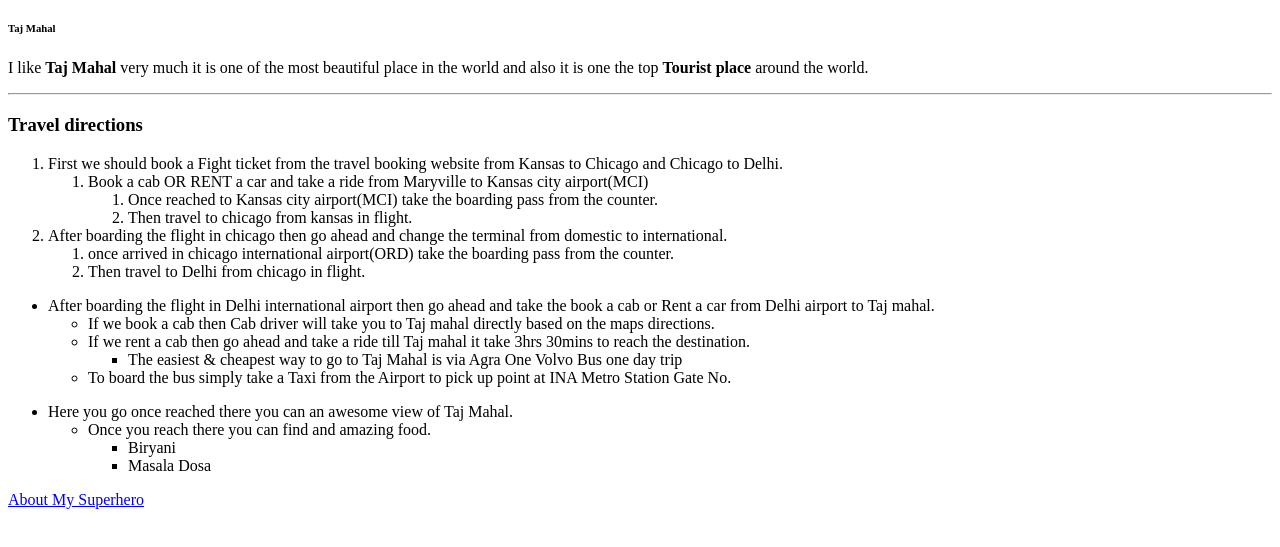
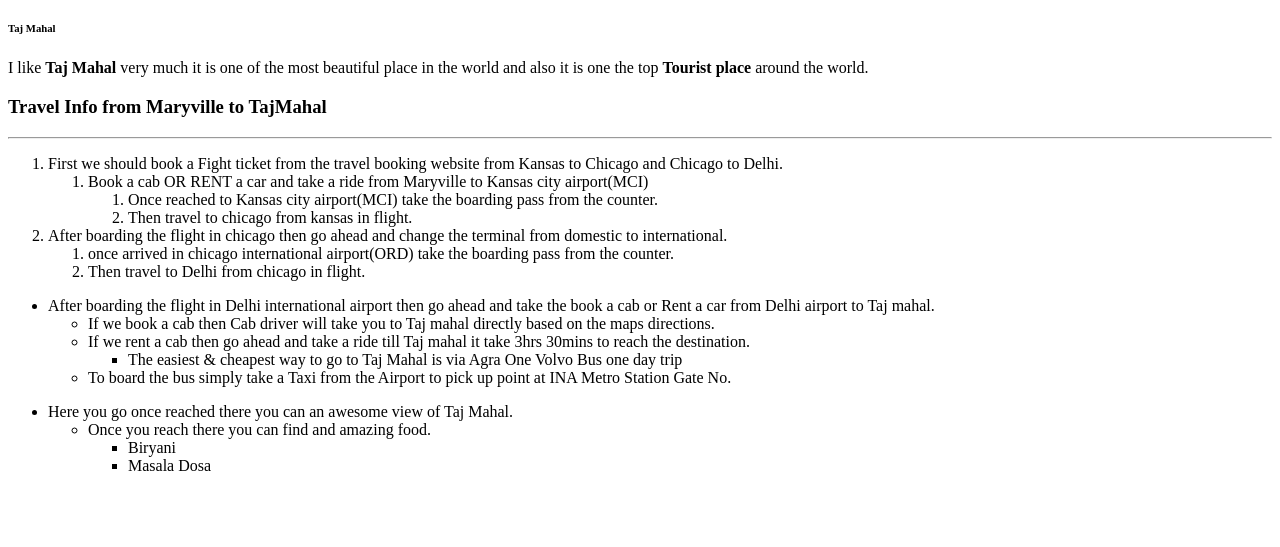
Before and after one commit to 44-563-WebApps-F21/webapps-f21-assignment-3-nagabandinikhil, a plain HTML site: page index.html in a window 1280 px wide. Shown: the part 61-608 px from the top of the page. Drawn offline with Linux system fonts and the light colour scheme.

```diff
--- a/index.html
+++ b/index.html
@@ -12,8 +12,8 @@
 		I like <strong>Taj Mahal</strong> very much it is one of the most beautiful place in the world and also it is
 		one the top <strong>Tourist place</strong> around the world.
 	</p>
+	<h3>Travel Info from Maryville to TajMahal</h3>
 	<hr>
-	<h3>Travel directions</h3>
 	<ol>
 		<li>
 			First we should book a Fight ticket from the travel booking website from Kansas to Chicago and Chicago to
@@ -80,7 +80,6 @@
 			</ul>
 		</li>
 	</ul>
-	<p><a href="aboutme.html">About My Superhero</a></p>
 </body>
 
 </html>
```
